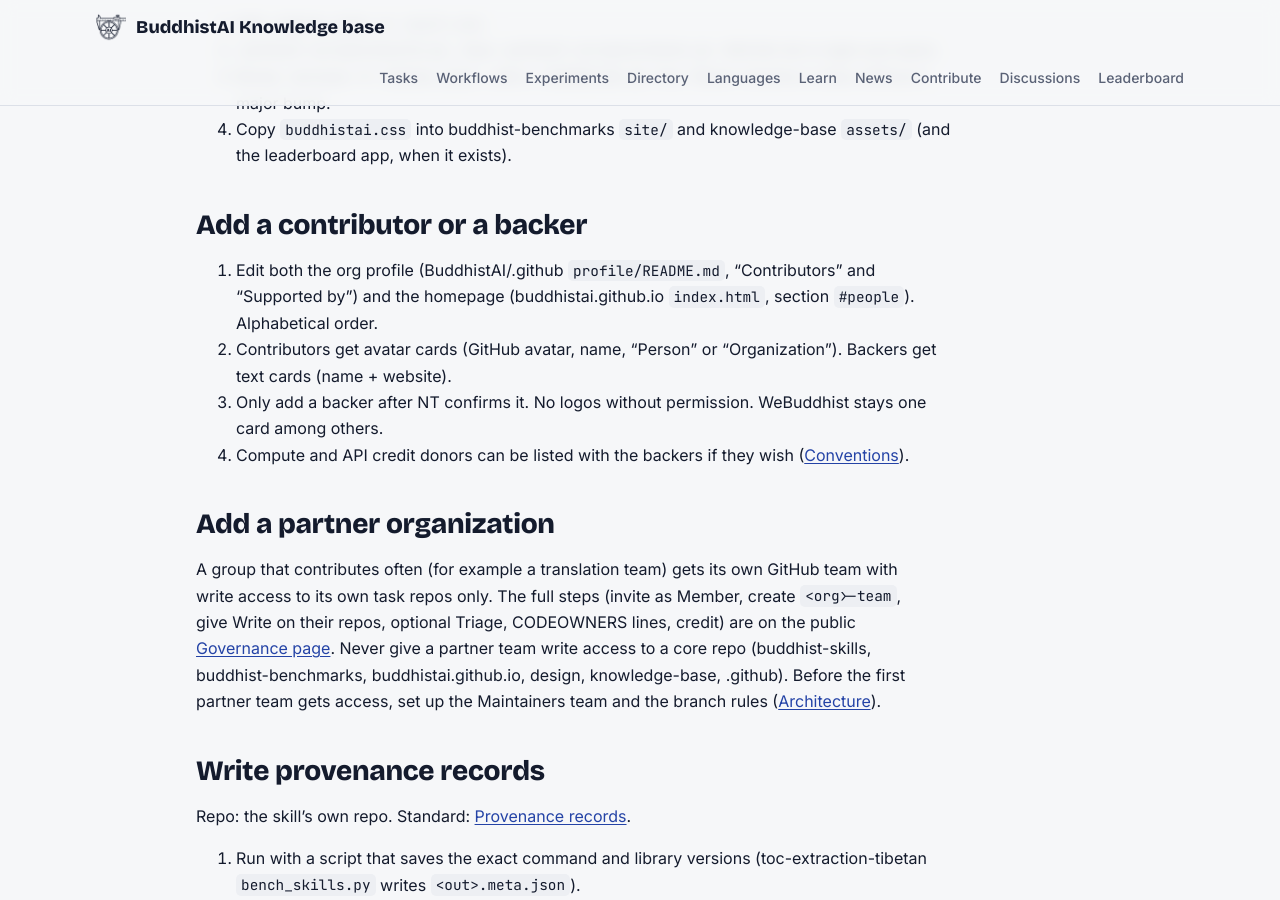
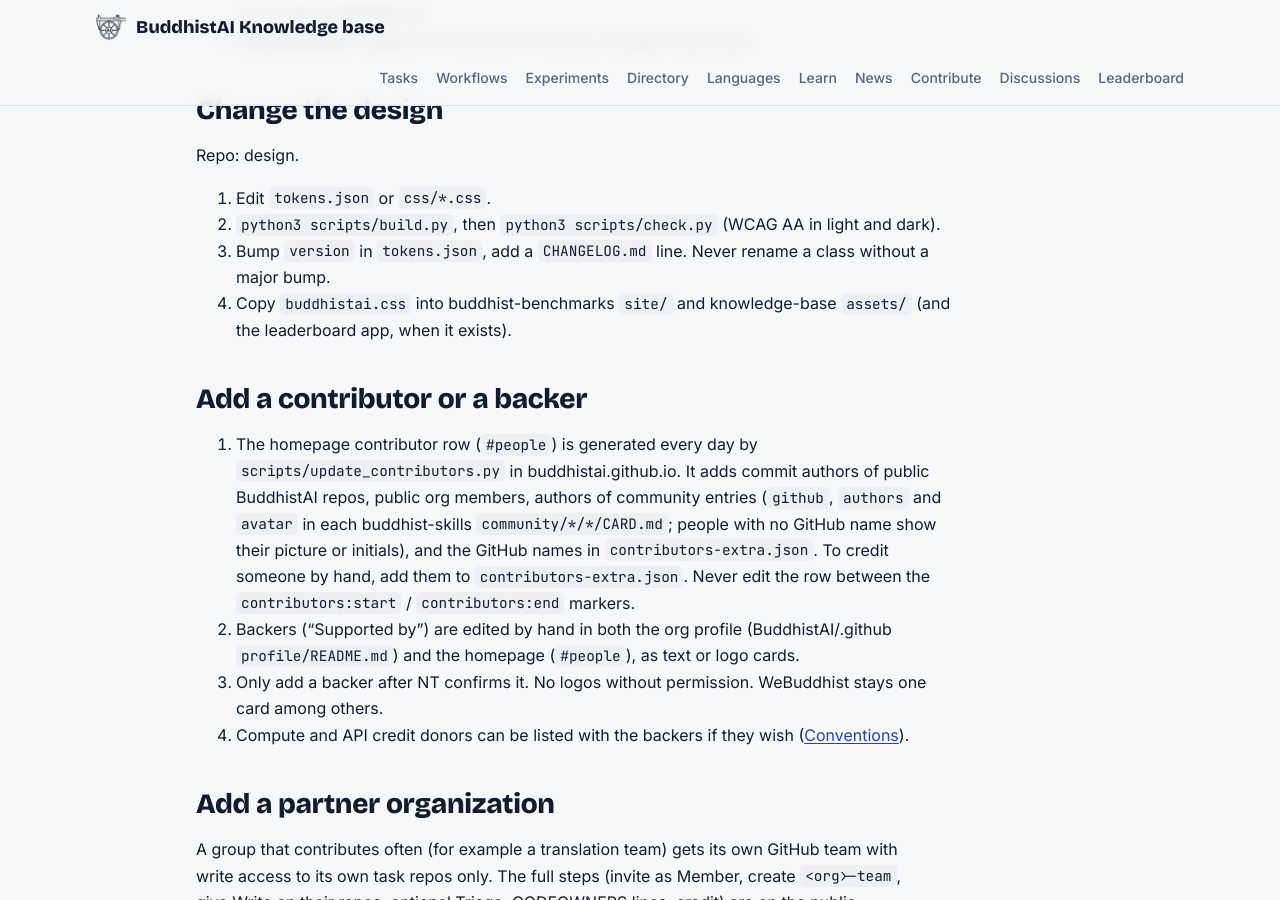
Before and after one commit to BuddhistAI/knowledge-base, a Jekyll site: the page built from handbook/how-to.md, in a window 1280 px wide and 900 px high, scrolled down 6933 px. Built offline with Jekyll 4.4.1, drawn with Linux system fonts in a browser that asks for light colours; some of the changed text lies outside the part shown.

Commit message:
Handbook: Share form takes a link or files; contributors row is generated, including community authors (#7)
Claude-Session: https://claude.ai/code/session_012mRVgaU3hey4RfZJXnWvuW

Co-authored-by: Claude <noreply@anthropic.com>

```diff
--- a/handbook/how-to.md
+++ b/handbook/how-to.md
@@ -135,8 +135,10 @@ Example: "New Best value for Tibetan TOC extraction: [skill] by [author, org] sc
 
 Repo: buddhist-skills.
 
-1. Create `community/<task>-<language>/<author>-<name>/` with `CARD.md` (from `templates/CARD.md`) and the content as `SKILL.md`, `WORKFLOW.md`, `PROMPT.md` or, for a personal setup, its own file name with `kind: personal`.
-2. Credit the author in `authors`. Keep one language per entry. Use a task ID from `tasks/index.json` when one fits.
+The [Share a skill](https://github.com/BuddhistAI/buddhist-skills/issues/new?template=share.yml) form takes either a link to a GitHub repo or uploaded files (dragged into the form). Name and picture are optional. The homepage links to it from the hero ("Upload your files") and from the Contribute section.
+
+1. Create `community/<task>-<language>/<author>-<name>/` with `CARD.md` (from `templates/CARD.md`) and the content as `SKILL.md`, `WORKFLOW.md`, `PROMPT.md` or, for a personal setup, its own file name with `kind: personal`. Copy linked or attached files unchanged.
+2. Credit the author in `authors` (the name they gave, or their GitHub name). Set `github` to the issue author's GitHub name, `avatar` to the picture they attached (if any) and `license` to their choice. Write `SOURCE.md` (where the files came from, author, date, license). Keep one language per entry. Use a task ID from `tasks/index.json` when one fits.
 3. Run `python3 scripts/build.py` and `python3 scripts/check.py`. Link the commit on the issue and close it. Move the card on the Skills board to "Shared".
 
 ## Add a benchmark
@@ -187,8 +189,8 @@ Repo: design.
 
 ## Add a contributor or a backer
 
-1. Edit both the org profile (BuddhistAI/.github `profile/README.md`, "Contributors" and "Supported by") and the homepage (buddhistai.github.io `index.html`, section `#people`). Alphabetical order.
-2. Contributors get avatar cards (GitHub avatar, name, "Person" or "Organization"). Backers get text cards (name + website).
+1. The homepage contributor row (`#people`) is generated every day by `scripts/update_contributors.py` in buddhistai.github.io. It adds commit authors of public BuddhistAI repos, public org members, authors of community entries (`github`, `authors` and `avatar` in each buddhist-skills `community/*/*/CARD.md`; people with no GitHub name show their picture or initials), and the GitHub names in `contributors-extra.json`. To credit someone by hand, add them to `contributors-extra.json`. Never edit the row between the `contributors:start` / `contributors:end` markers.
+2. Backers ("Supported by") are edited by hand in both the org profile (BuddhistAI/.github `profile/README.md`) and the homepage (`#people`), as text or logo cards.
 3. Only add a backer after NT confirms it. No logos without permission. WeBuddhist stays one card among others.
 4. Compute and API credit donors can be listed with the backers if they wish ([Conventions](conventions.md#credit)).
 
```
Also changed, not shown: handbook/architecture.md (+1 -1 lines), handbook/conventions.md (+1 -1 lines), handbook/status.md (+2 -1 lines).
